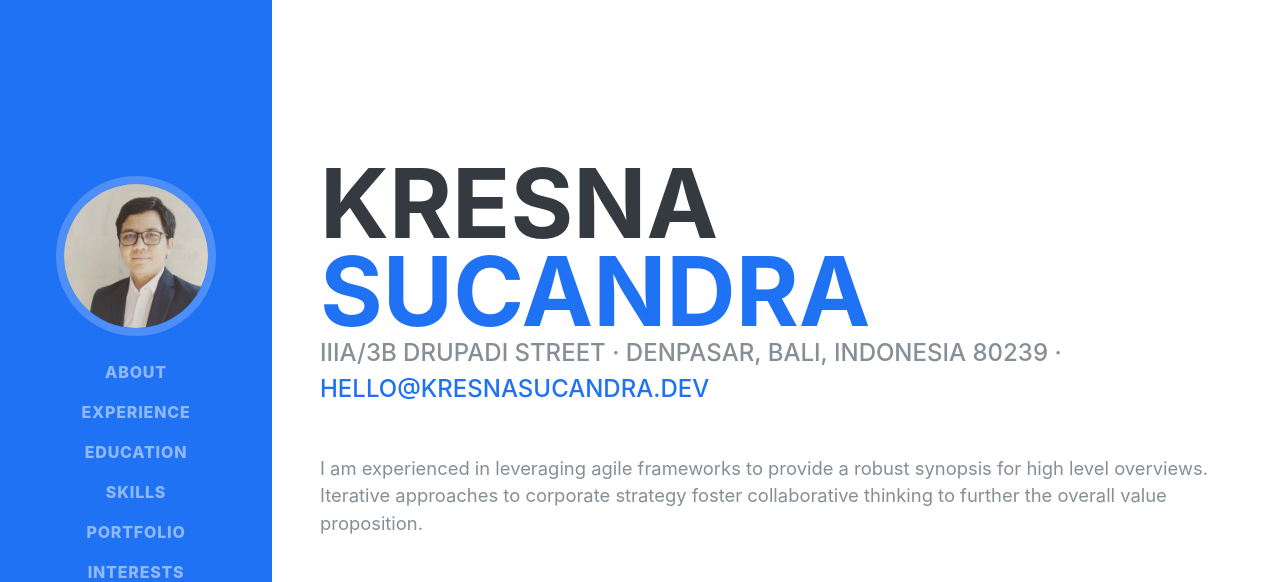
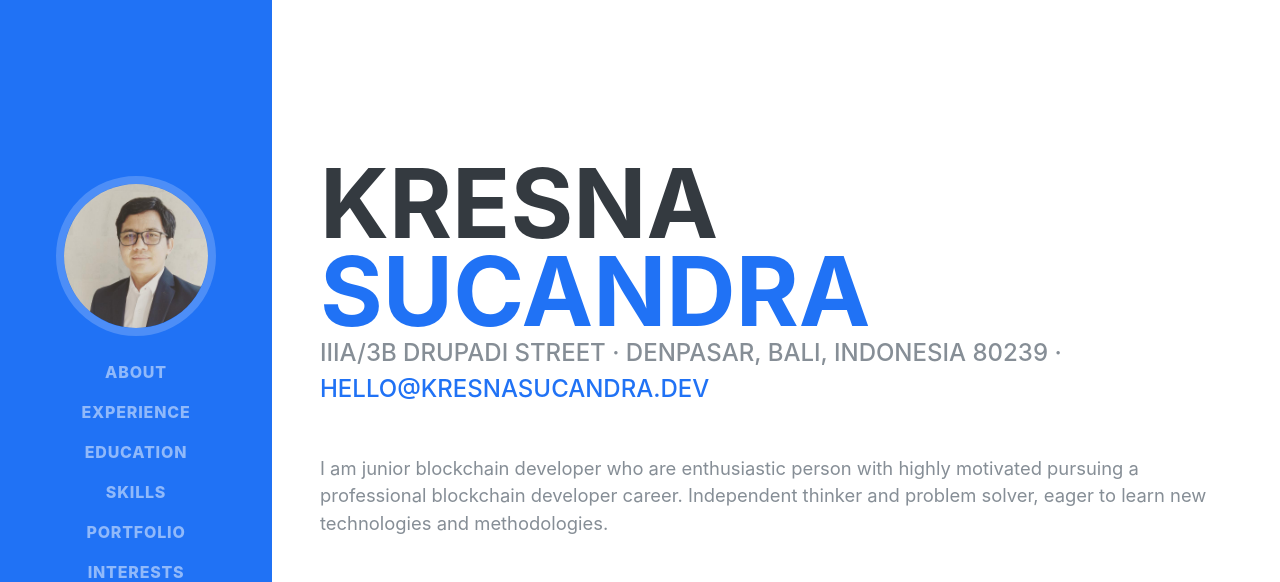
Before and after one commit to SHA888/SHA888.github.io, a plain HTML site: page index.html in a window 1280 px wide. Shown: the top 582 px of the page. Drawn offline with Linux system fonts and the light colour scheme; a web font is replaced by a local one.

Commit message:
Updated index.html

```diff
--- a/index.html
+++ b/index.html
@@ -72,7 +72,7 @@
         <div class="subheading mb-5">IIIA/3B Drupadi Street · Denpasar, Bali, Indonesia 80239 ·
           <a href="mailto:hello@kresnasucandra.dev">hello@kresnasucandra.dev</a>
         </div>
-        <p class="lead mb-5">I am experienced in leveraging agile frameworks to provide a robust synopsis for high level overviews. Iterative approaches to corporate strategy foster collaborative thinking to further the overall value proposition.</p>
+        <p class="lead mb-5">I am junior blockchain developer who are enthusiastic person with highly motivated pursuing a professional blockchain developer career. Independent thinker and problem solver, eager to learn new technologies and methodologies.</p>
         <div class="social-icons">
           <a href="#">
             <i class="fab fa-linkedin-in"></i>
```
